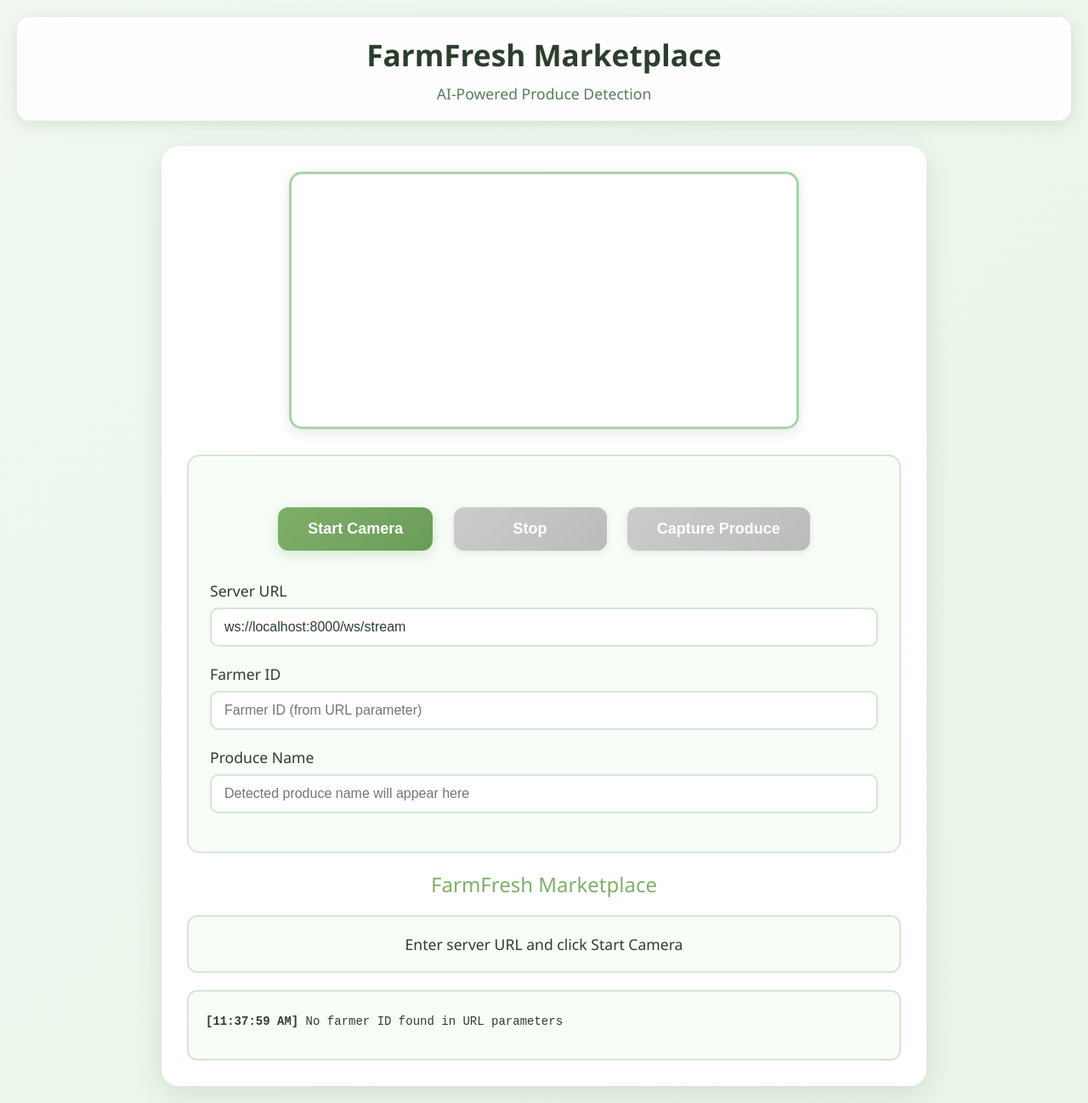
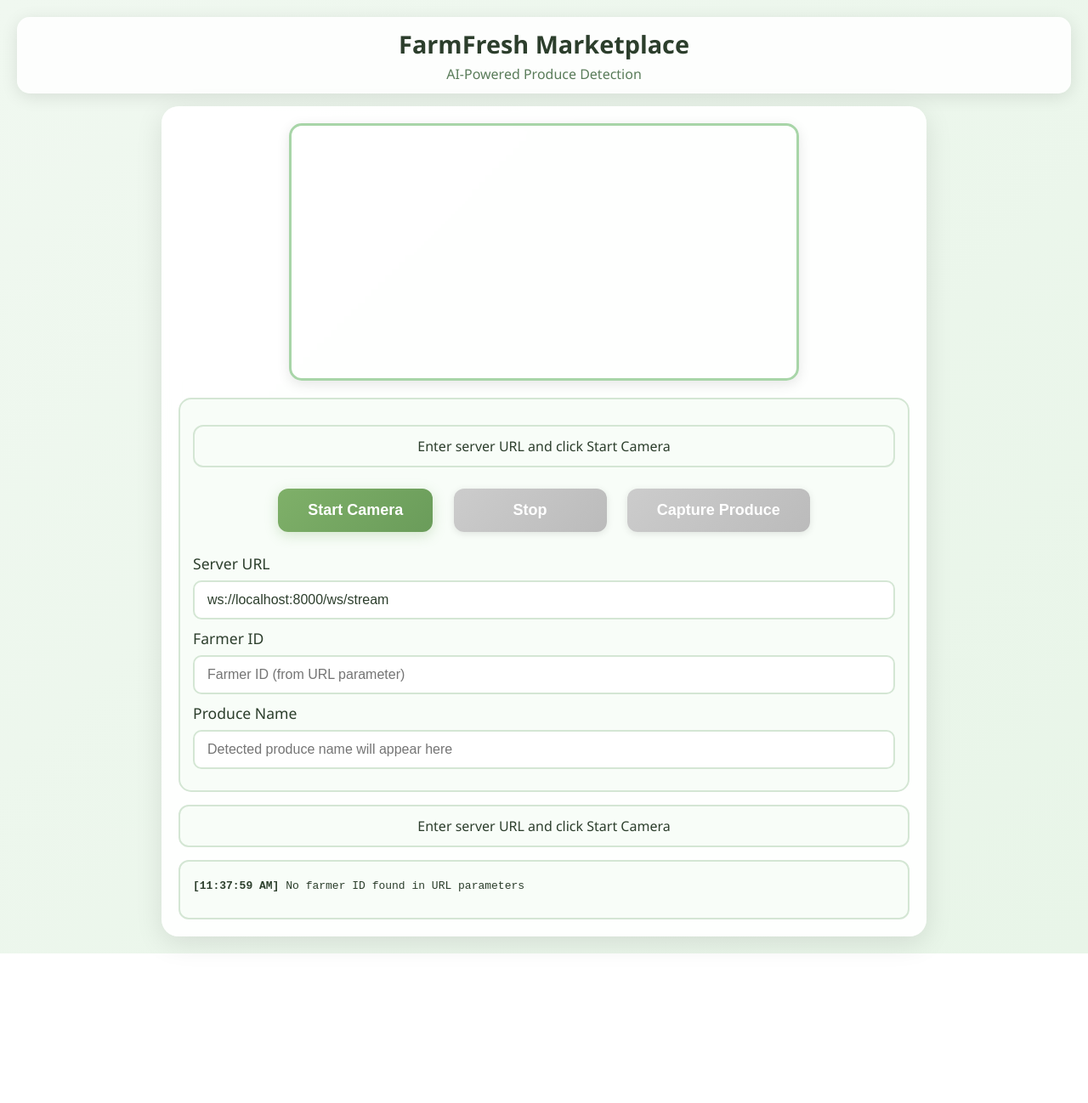
Before and after one commit to telmaq/calhacks2025, a plain HTML site: page webcam_client.html in a window 1280 px wide. Shown: the whole page at 85% size. After the commit the page ends 1122 px from the top, so only its background shows below. Drawn offline with Linux system fonts and the light colour scheme.

Commit message:
ui changes

```diff
--- a/webcam_client.html
+++ b/webcam_client.html
@@ -20,8 +20,8 @@
 
       .header {
         text-align: center;
-        margin-bottom: 30px;
-        padding: 20px;
+        margin-bottom: 15px;
+        padding: 12px;
         background: rgba(255, 255, 255, 0.9);
         border-radius: 15px;
         box-shadow: 0 4px 20px rgba(0, 0, 0, 0.1);
@@ -29,14 +29,14 @@
 
       .header h1 {
         color: #2c3e2c;
-        font-size: 2.2em;
-        margin-bottom: 10px;
+        font-size: 1.8em;
+        margin-bottom: 5px;
         font-weight: 600;
       }
 
       .header .subtitle {
         color: #5a7c5a;
-        font-size: 1.1em;
+        font-size: 1em;
         font-weight: 300;
       }
 
@@ -51,13 +51,13 @@
         margin: 0 auto;
         background: rgba(255, 255, 255, 0.95);
         border-radius: 20px;
-        padding: 30px;
+        padding: 20px;
         box-shadow: 0 8px 32px rgba(0, 0, 0, 0.1);
         backdrop-filter: blur(10px);
       }
 
       .camera-section {
-        margin-bottom: 25px;
+        margin-bottom: 15px;
         text-align: center;
       }
 
@@ -72,15 +72,15 @@
 
       .controls-section {
         background: #f8fdf8;
-        padding: 25px;
+        padding: 15px;
         border-radius: 15px;
-        margin: 20px 0;
+        margin: 15px 0;
         border: 2px solid #d4e6d4;
       }
 
       .button-group {
         text-align: center;
-        margin: 25px 0;
+        margin: 15px 0;
       }
 
       button {
@@ -115,13 +115,13 @@
       }
 
       .status {
-        padding: 20px;
-        margin: 20px 0;
+        padding: 12px;
+        margin: 15px 0;
         border-radius: 12px;
         background: #f8fdf8;
         border: 2px solid #d4e6d4;
-        min-height: 60px;
-        font-size: 1.1em;
+        min-height: 40px;
+        font-size: 1em;
         display: flex;
         align-items: center;
         justify-content: center;
@@ -148,7 +148,7 @@
       }
 
       .server-input {
-        margin: 20px 0;
+        margin: 10px 0;
       }
 
       .server-input label {
@@ -177,16 +177,16 @@
       }
 
       #log {
-        max-height: 300px;
+        max-height: 200px;
         overflow-y: auto;
         background: #f8fdf8;
-        padding: 20px;
+        padding: 15px;
         border-radius: 12px;
-        font-size: 14px;
+        font-size: 13px;
         font-family: "Courier New", monospace;
         border: 2px solid #d4e6d4;
         color: #2c3e2c;
-        line-height: 1.5;
+        line-height: 1.4;
       }
 
       .log-entry {
@@ -201,8 +201,8 @@
 
       .farm-decoration {
         text-align: center;
-        margin: 20px 0;
-        font-size: 1.5em;
+        margin: 10px 0;
+        font-size: 1.2em;
         color: #7fb069;
       }
 
@@ -245,6 +245,10 @@
       </div>
 
       <div class="controls-section">
+        <div class="status" id="status">
+          Enter server URL and click Start Camera
+        </div>
+
         <div class="button-group">
           <button id="startBtn" onclick="start()">Start Camera</button>
           <button id="stopBtn" onclick="stop()" disabled>Stop</button>
@@ -283,8 +287,6 @@
           />
         </div>
       </div>
-
-      <div class="farm-decoration">FarmFresh Marketplace</div>
 
       <div class="status" id="status">
         Enter server URL and click Start Camera
```
Also changed, not shown: test_weight_capture.html (+21 -23 lines).
